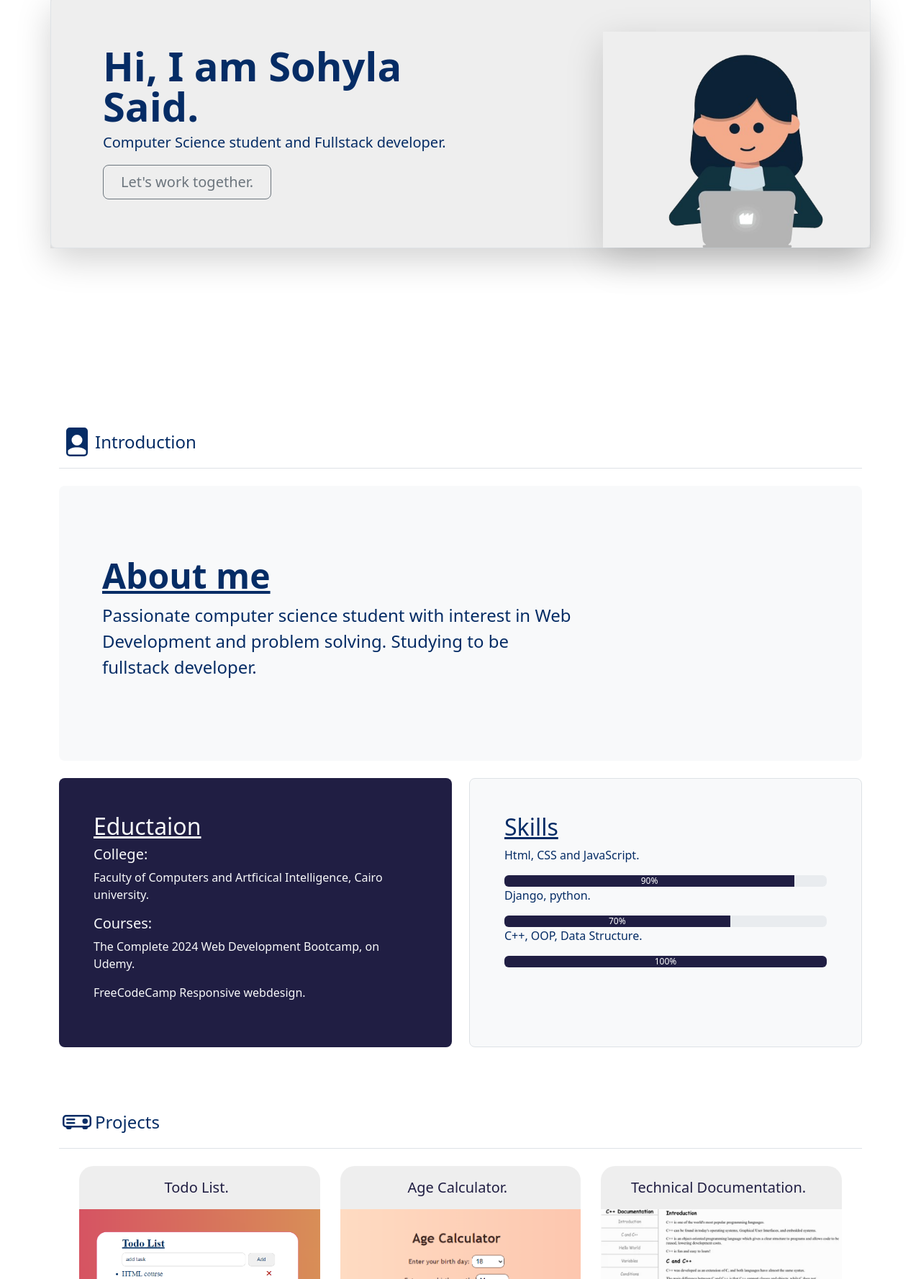
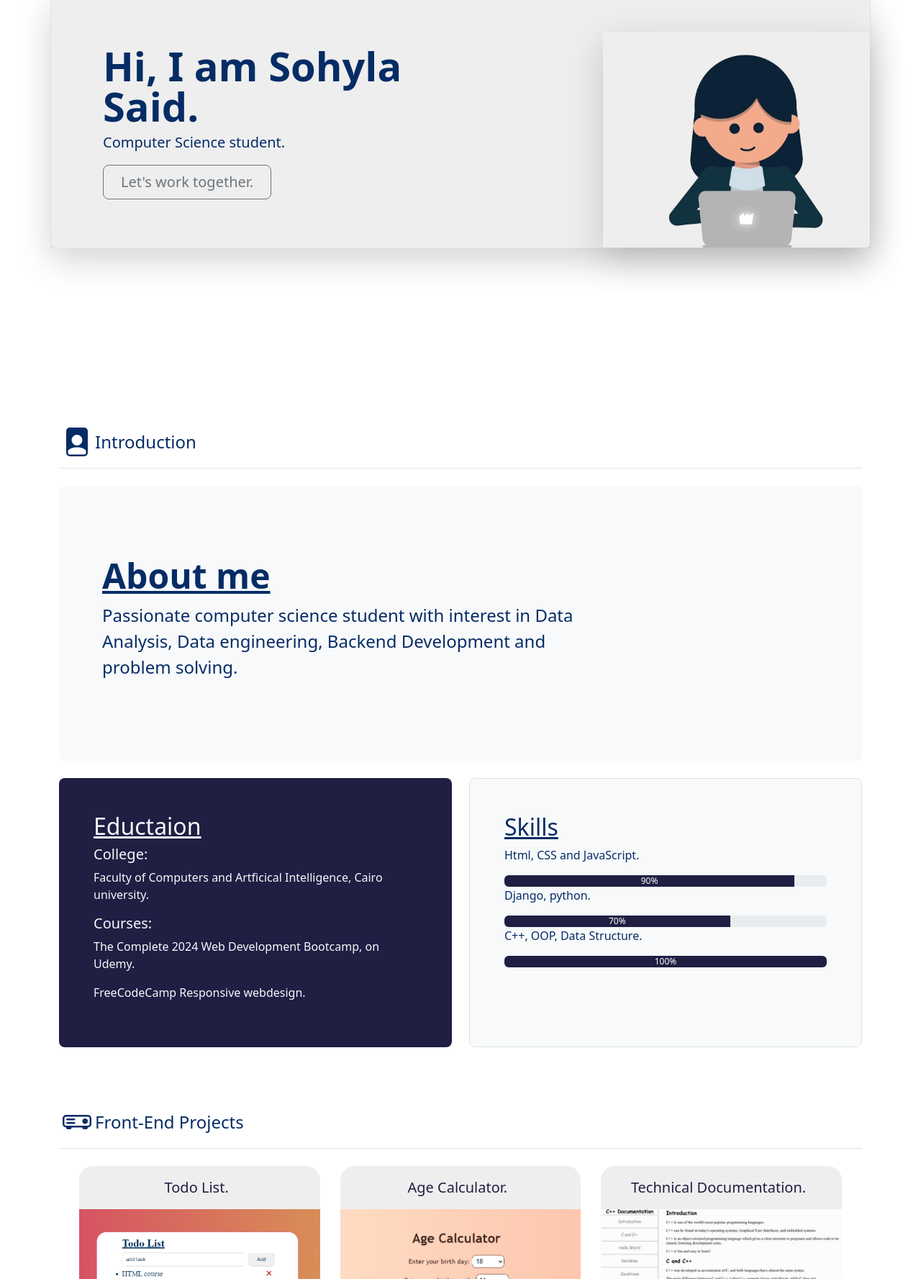
Before and after one commit to sohyla-said/Portfolio2, a plain HTML site: page index.html in a window 1280 px wide. Shown: the part 230-2007 px from the top of the page at 72% size. Drawn offline with nearby package versions, Linux system fonts and the light colour scheme.

Commit message:
Update index.html

```diff
--- a/index.html
+++ b/index.html
@@ -43,7 +43,7 @@
             <div class="row p-4 pb-0 pe-lg-0 pt-lg-5 align-items-center rounded-3 border shadow-lg" style="color: #201E43;">
               <div class="col-lg-7 p-3 p-lg-5 pt-lg-3">
                 <h1 class="display-4 fw-bold lh-1 text-primary-emphasis">Hi, I am Sohyla Said.</h1>
-                <p class="lead text-primary-emphasis">Computer Science student and Fullstack developer.</p>
+                <p class="lead text-primary-emphasis">Computer Science student.</p>
                 <div class="d-grid gap-2 d-md-flex justify-content-md-start mb-4 mb-lg-3">
                   <button type="button" class="btn btn-outline-secondary btn-lg px-4">Let's work together.</button>
                 </div>
@@ -68,7 +68,7 @@
             <div class="p-5 mb-4 bg-body-tertiary rounded-3 background">
               <div class="container-fluid py-5">
                 <h2 class="display-5 fw-bold underline">About me</h2>
-                <p class="col-md-8 fs-4">Passionate computer science student with interest in Web Development and problem solving. Studying to be fullstack developer.</p>
+                <p class="col-md-8 fs-4">Passionate computer science student with interest in Data Analysis, Data engineering, Backend Development and problem solving.</p>
               </div>
             </div>
 
@@ -111,7 +111,7 @@
                         <path d="M14 7.5a1.5 1.5 0 1 1-3 0 1.5 1.5 0 0 1 3 0M2.5 6a.5.5 0 0 0 0 1h4a.5.5 0 0 0 0-1zm0 2a.5.5 0 0 0 0 1h4a.5.5 0 0 0 0-1z"/>
                         <path d="M0 6a2 2 0 0 1 2-2h12a2 2 0 0 1 2 2v3a2 2 0 0 1-2 2 1 1 0 0 1-1 1h-1a1 1 0 0 1-1-1H5a1 1 0 0 1-1 1H3a1 1 0 0 1-1-1 2 2 0 0 1-2-2zm2-1a1 1 0 0 0-1 1v3a1 1 0 0 0 1 1h12a1 1 0 0 0 1-1V6a1 1 0 0 0-1-1z"/>
                       </svg>
-                  <span class="fs-4">Projects</span>
+                  <span class="fs-4">Front-End Projects</span>
                 </a>
               </header>
             <div id="projects-div">
@@ -152,7 +152,7 @@
                       </svg>
                 </div>
                 <div>
-                  <a href="https://github.com/sohyla-said?tab=repositories" class="btn btn-outline-secondary btn-lg">
+                  <a href="https://github.com/sohyla-said" class="btn btn-outline-secondary btn-lg">
                     GitHub
                   </a>
                 </div>
```
